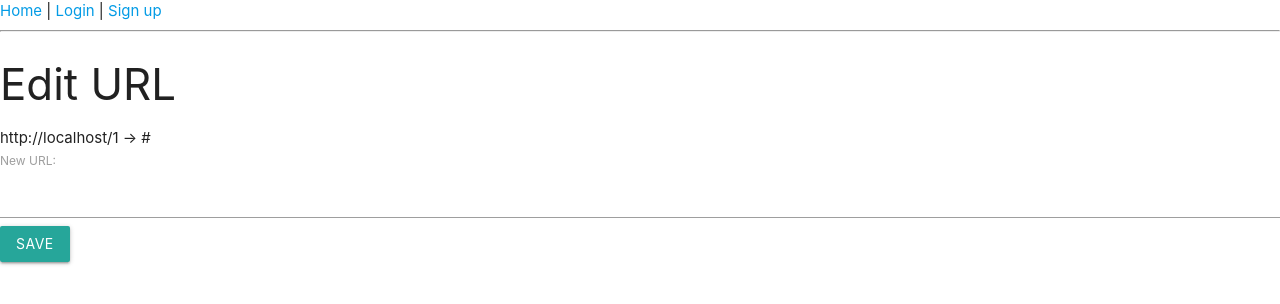
After one commit to zeevro/wolfyi, a Flask app: template src/wolfyi/templates/edit.html in a window 1280 px wide. The commit adds this page. Shown: the top 304 px of the page. Run offline with Flask 2, Linux system fonts and the light colour scheme; the template is opened without the code that fills it: most values are stand-ins (such as "Sample title", 1, 10 or a date in 2020); parts of the project's set-up code (start-up, migrations or seed data) failed here and were passed over; some libraries are stand-ins or nearby versions.

Commit message:
Implement /edit and /delete

```diff
--- a/src/wolfyi/application/models.py
+++ b/src/wolfyi/application/models.py
@@ -39,3 +39,5 @@ class URL(db.Model):
     user_id = db.Column(db.Integer, db.ForeignKey('users.id'))
     url = db.Column(db.Text, index=False, unique=False, nullable=False)
     created = db.Column(db.DateTime, index=False, unique=False, nullable=False)
+
+    db.UniqueConstraint('user_id', 'url')
--- a/src/wolfyi/templates/base.html
+++ b/src/wolfyi/templates/base.html
@@ -1,3 +1,4 @@
+<!DOCTYPE html>
 <html>
     <head>
         <meta name="viewport" content="width=device-width, initial-scale=1.0">
@@ -17,20 +18,15 @@
         <a href="/">Home</a>
         |
         {% if current_user.is_anonymous %}
-        <a href="{{ url_for('login') }}">Login</a>
-        |
-        <a href="{{ url_for('signup') }}">Sign up</a>
+            <a href="{{ url_for('login') }}">Login</a>
+            |
+            <a href="{{ url_for('signup') }}">Sign up</a>
+        {% else %}
+            <a href="{{ url_for('account') }}" title="Mannage account">{{ current_user.email }}</a>
+            |
+            <a href="{{ url_for('logout') }}">Logout</a>
+        {% endif %}
         <hr />
-        {% else %}
-        User: {{ current_user.email }} | <a href="{{ url_for('logout') }}">Logout</a>
-        <hr />
-        <h3>Create new</h3>
-        <form action="/add" method="POST">
-            <label for="url">URL:</label>
-            <input id="url" name="url" />
-            <input type="submit" value="Create" class="btn" />
-        </form>
-        {% endif %}
         {% block content %}{% endblock %}
     </body>
 </html>
--- /dev/null
+++ b/src/wolfyi/templates/create_form.html
@@ -0,0 +1,6 @@
+<h3>Create new</h3>
+<form action="/add" method="POST">
+    <label for="url">URL:</label>
+    <input id="url" name="url" />
+    <input type="submit" value="Create" class="btn" />
+</form>
--- a/src/wolfyi/templates/created.html
+++ b/src/wolfyi/templates/created.html
@@ -1,6 +1,7 @@
 {% extends "base.html" %}
 
 {% block content %}
+{% include 'create_form.html' %}
 <h3>Shortened URL</h3>
 <a href="javascript:copy('{{ request.host_url }}{{ url.id }}')">
     <i class="fa fa-paste"></i>
@@ -8,6 +9,8 @@
 </a>
 &rarr;
 <a href="{{ url.url|safe }}">{{ url.url|safe }}</a>
+<br />
+<a class="btn" href="{{ url_for('index') }}">Back</a>
 <script>
     copy('{{ request.host_url }}{{ url.id }}');
 </script>
--- /dev/null
+++ b/src/wolfyi/templates/edit.html
@@ -0,0 +1,12 @@
+{% extends "base.html" %}
+
+{% block content %}
+<h3>Edit URL</h3>
+{{ request.host_url }}{{ url.id }} &rarr; {{ url.url }}
+<form method="POST">
+    <input type="hidden" name="id" value="{{ url.id }}" />
+    <label for="url">New URL:</label>
+    <input id="url" name="url" />
+    <input type="submit" value="Save" class="btn" />
+</form>
+{% endblock %}
--- a/src/wolfyi/templates/index.html
+++ b/src/wolfyi/templates/index.html
@@ -1,6 +1,7 @@
 {% extends "base.html" %}
 
 {% block content %}
+        {% include 'create_form.html' %}
         <h3>Existing:</h3>
         <table>
             <thead>
@@ -27,8 +28,8 @@
                         {{ u.created }}
                     </td>
                     <td>
-                        <a href="/edit?id={{ u.id }}" title="Edit"><i class="fa fa-sliders"></i></a>
-                        <a href="/delete?id={{ u.id }}" title="Remove"><i class="fa fa-remove"></i></a>
+                        <a href="{{ url_for('edit_url', id=u.id) }}" title="Edit"><i class="fa fa-sliders"></i></a>
+                        <a href="{{ url_for('delete_url', id=u.id) }}" title="Remove"><i class="fa fa-remove"></i></a>
                     </td>
                 </tr>
                 {% endfor %}
```
Also changed, not shown: src/wolfyi/application/routes.py (+31 -0 lines), src/wolfyi/templates/delete.html (added, +10 -0 lines), src/wolfyi/templates/message.html (added, +7 -0 lines).
